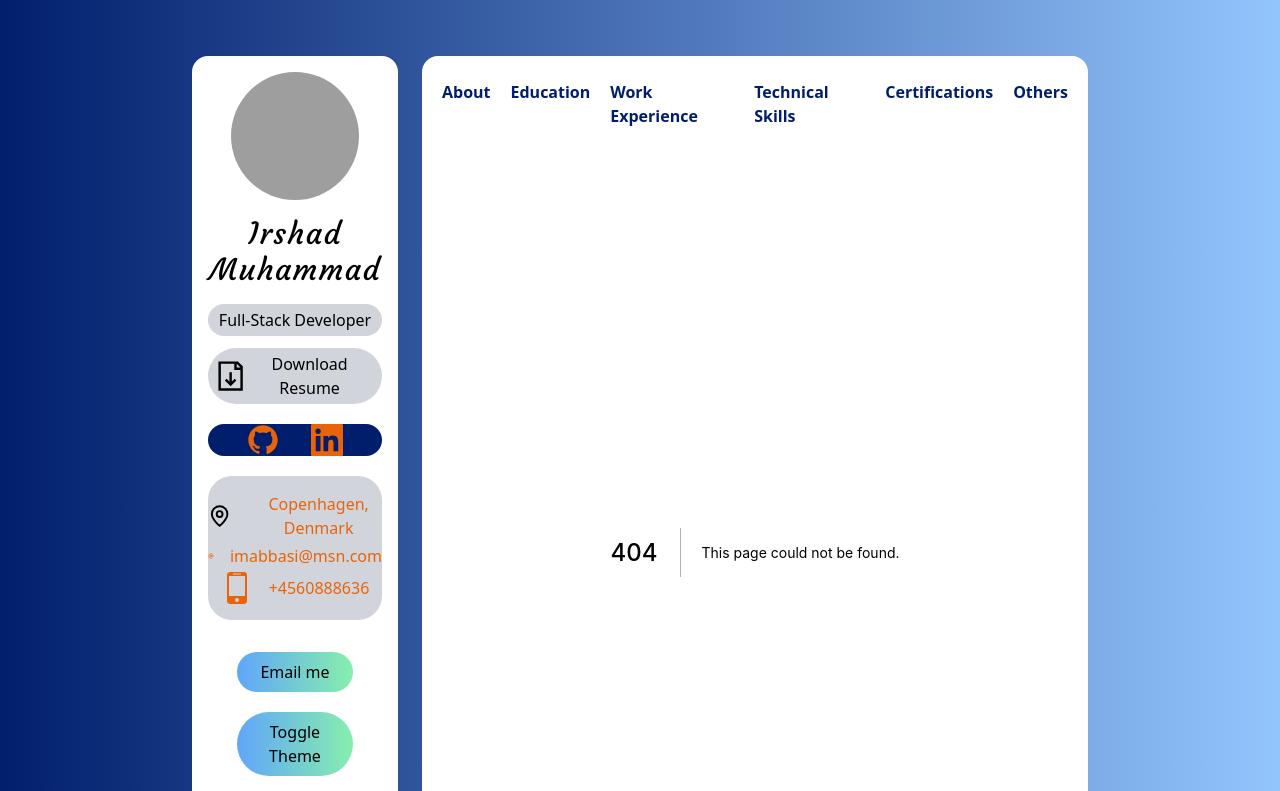
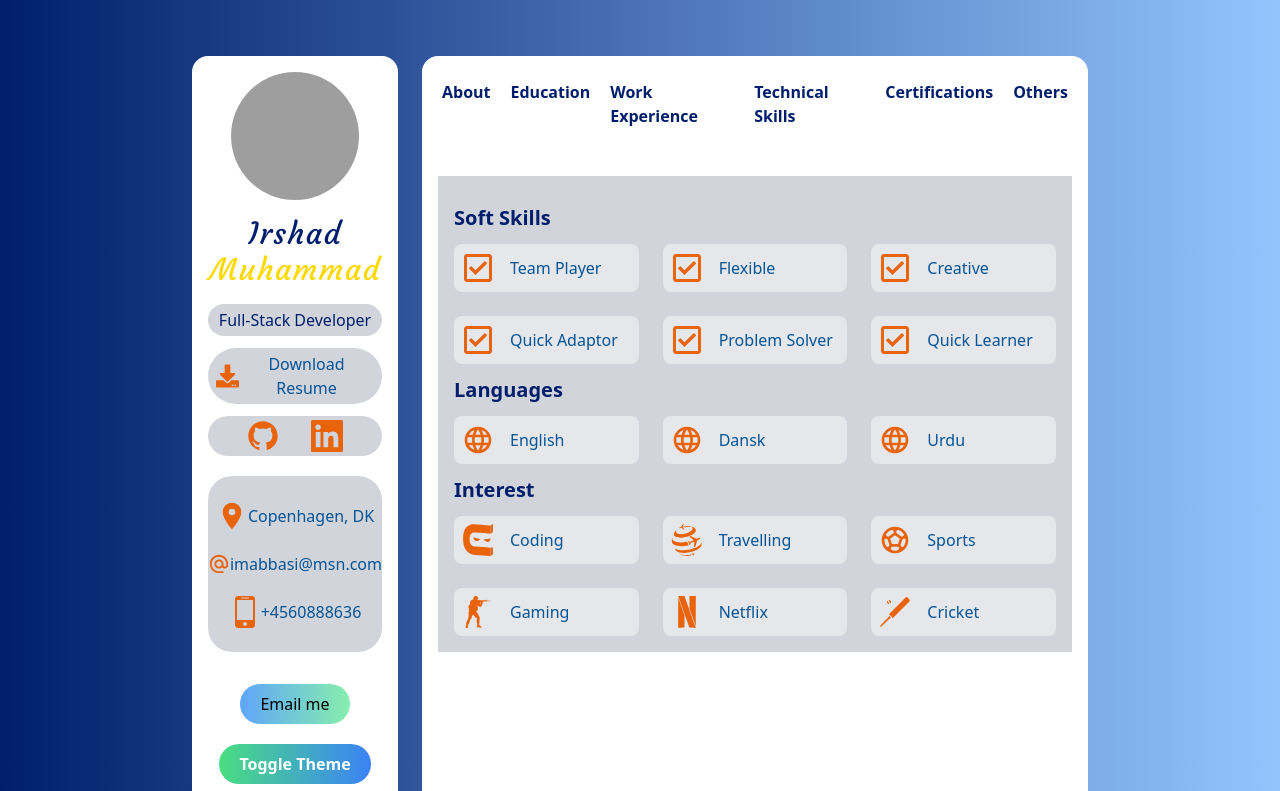
Before and after one commit to im-irshad/my-portfolio, a Next.js app: page /Others in a window 1280 px wide. Before the commit this address had no page. Shown: the top 791 px of the page. Built offline with nearby package versions, Linux system fonts and the light colour scheme; grey boxes are pictures that could not be loaded; a web font is replaced by a local one.

Commit message:
done some more styling and consistency in colors for different fields and elements

```diff
--- a/components/Bar.tsx
+++ b/components/Bar.tsx
@@ -3,13 +3,12 @@ import { ISkill } from "../types";
 
 const Bar: FC<{ data: ISkill }> = ({ data: { Icon, name, level } }) => {
   return (
-    <div className="my-2 text-white bg-gray-300 rounded-full">
+    <div className=" mx-2 my-2 text-orange bg-gray-600 rounded-full">
       <div
         style={{ width: level }}
-        className="flex items-center px-4 py-1 rounded-full bg-gradient-to-r from-blue-400 to-green-300"
+        className="flex items-center px-4 py-1 rounded-full bg-gradient-to-r from-black-600 to-black-100"
       >
-        <Icon className="mr-3" />
-
+        <Icon className="mr-3 text-orange h-8 w-8" />
         {name}
       </div>
     </div>
--- a/components/Navbar.tsx
+++ b/components/Navbar.tsx
@@ -52,7 +52,7 @@ export const Navbar = () => {
           activepage={activepage}
           setActivePage={setActivePage}
           name="Work Experience"
-          route="/WorkExp"
+          route="/workexp"
         />
         <NavItem
           activepage={activepage}
@@ -70,7 +70,7 @@ export const Navbar = () => {
           activepage={activepage}
           setActivePage={setActivePage}
           name="Others"
-          route="/Etc"
+          route="/Others"
         />
       </div>
     </div>
--- a/components/ServiceCard.tsx
+++ b/components/ServiceCard.tsx
@@ -6,10 +6,10 @@ const ServiceCard: FC<{ service: IService }> = ({
 }) => {
   return (
     <div className="p-2 flex items-center space-x-4">
-      <Icon className="w-12 h-12 text-red-500" />
+      <Icon className="w-12 h-12 text-orange" />
       <div>
-        <h4 className="font-bold">{title}</h4>
-        <p>{about}</p>
+        <h4 className="font-bold text-dblue">{title}</h4>
+        <p className="text-bblue">{about}</p>
       </div>
     </div>
   );
--- a/components/Sidebar.tsx
+++ b/components/Sidebar.tsx
@@ -2,6 +2,7 @@ import { useTheme } from "next-themes";
 import Image from "next/image";
 import Link from "next/link";
 import React from "react";
+import { FaDownload } from "react-icons/fa";
 import {
   GrDocumentDownload,
   GrLocation,
@@ -9,7 +10,7 @@ import {
   GrLinkedin,
 } from "react-icons/gr";
 import { ImMobile } from "react-icons/im";
-import { MdOutlineAlternateEmail } from "react-icons/md";
+import { MdLocationOn, MdOutlineAlternateEmail } from "react-icons/md";
 
 const Sidebar = () => {
   const { theme, setTheme } = useTheme();
@@ -23,51 +24,48 @@ const Sidebar = () => {
         alt="my image"
         className="w-32 h-32 rounded-full mx-auto"
       />
-      <h3 className="my-4 text-3xl font-medium tracking-wider font-Courgette">
-        <span className="">Irshad </span>
+      <h3 className="my-4 text-3xl text-yellow font-medium tracking-wider font-Courgette">
+        <span className="text-dblue">Irshad </span>
         Muhammad
       </h3>
-      <p className="px-2 py-1 my-3 bg-gray-300 rounded-full">
+      <p className="px-2 py-1 my-3 bg-gray-300 rounded-full text-dblue">
         Full-Stack Developer
       </p>
-      <a
-        href="/"
-        className="flex items-center justify-center py-1 px-2 my-3 bg-gray-300 rounded-full"
-      >
-        <GrDocumentDownload className="h-8 w-8" />
-        Download Resume
-      </a>
+      <Link href="/">
+        <a className="flex items-center justify-around py-1 px-2 my-3 bg-gray-300 rounded-full text-bblue">
+          <FaDownload className="h-6 w-6 text-orange" />
+          <h6>Download Resume</h6>
+        </a>
+      </Link>
+      <Link href="/">
+        <a className="flex items-center text-orange justify-center py-1 px-2 my-3 bg-gray-300 rounded-full">
+          <GrGithub className="h-8 w-8 mr-4 cursor-pointer" />
+          <GrLinkedin className="h-8 w-8 ml-4 cursor-pointer" />
+        </a>
+      </Link>
 
-      <div className="flex justify-center items-center my-5 bg-dblue w-12/12 text-orange md:w-full rounded-full">
-        <Link href="/">
-          <GrGithub className="h-8 w-8 mr-4 cursor-pointer" />
-        </Link>
-        <Link href="/">
-          <GrLinkedin className="h-8 w-8 ml-4 cursor-pointer" />
-        </Link>
-      </div>
-      <div className="my-5 py-4 bg-gray-300 rounded-3xl bg-dblue text-orange">
-        <div className="flex items-center justify-center space-x-2">
-          <GrLocation className="w-8 h-8 mr-4" />
-          <span>Copenhagen, Denmark</span>
+      <div className="my-5 py-4 bg-gray-300 rounded-3xl">
+        <div className="flex items-center justify-center py-2 ">
+          <MdLocationOn className="w-8 h-8 text-orange" />
+          <h6 className="text-bblue">Copenhagen, DK</h6>
         </div>
-        <p className="flex items-center justify-center">
-          <MdOutlineAlternateEmail className="w-8 h-8 mr-4" />
+        <p className="flex items-center justify-center py-2 text-bblue">
+          <MdOutlineAlternateEmail className="w-8 h-8 text-orange" />
           imabbasi@msn.com
         </p>
-        <p className="flex items-center justify-center">
-          <ImMobile className="w-8 h-8 mr-4" />
+        <p className=" text-bblue flex items-center justify-center py-2">
+          <ImMobile className="w-8 h-8 text-orange" />
           +4560888636
         </p>
       </div>
       <button
-        className="bg-gradient-to-r from-blue-400 to-green-300 w-8/12 py-2 px-5 rounded-full my-3"
+        className="bg-gradient-to-r from-blue-400 to-green-300 w-12/12 py-2 px-5 rounded-full my-3"
         onClick={() => window.open("mailto:imabbasi@msn.com")}
       >
         Email me
       </button>
       <button
-        className="bg-gradient-to-r from-blue-400 to-green-300 w-8/12 py-2 px-5 rounded-full my-2"
+        className="bg-gradient-to-r from-green-400 to-blue-500 hover:from-pink-500 hover:to-yellow-500 w-12/12 py-2 px-5 rounded-full my-2 text-white font-bold"
         onClick={themeToggler}
       >
         Toggle Theme
--- a/data.ts
+++ b/data.ts
@@ -10,7 +10,7 @@ import {
   ISkill,
   ISSkills,
 } from "./types";
-import { FaDatabase, FaRegCheckSquare } from "react-icons/fa";
+import { FaDatabase, FaRegCheckSquare, FaWarehouse } from "react-icons/fa";
 import {
   SiExpress,
   SiGit,
@@ -188,7 +188,7 @@ export const ExpDetail: IExperience[] = [
     Duration: "Feb. 2007 - Feb. 2009 ",
   },
   {
-    Icon: GrUserWorker,
+    Icon: FaWarehouse,
     JobTitle: "Stock Associate",
     Company: "Nemlig.com",
     Location: "Denmark",
--- a/pages/Certs.tsx
+++ b/pages/Certs.tsx
@@ -3,17 +3,20 @@ import { CertInfo, ExpDetail } from "../data";
 
 const Certs = () => {
   return (
+    <div className="px-4 pt-1 ">
       <div className="p-4 my-5 bg-gray-300 flex-grow">
-      <h6 className="my-3 text_xl font-bold">Certification & Achievements</h6>
+        <h6 className="my-3 text-xl font-bold text-dblue">
+          Certification & Achievements
+        </h6>
         <div className="grid gap-6  ">
           {CertInfo.map((cert) => (
             <div
-            key={cert.Company}
+              key={cert.CourseTitle}
               className="bg-gray-200 rounded-lg lg:col-span-1"
             >
               <div className="p-2 flex items-center space-x-4">
-              <cert.Icon className="w-12 h-12 text-red-500" />
-              <div>
+                <cert.Icon className="w-12 h-12 text-orange" />
+                <div className="text-bblue">
                   <h4 className="font-bold">{cert.CourseTitle}</h4>
                   <p>{cert.Company}</p>
                   <p>
@@ -25,6 +28,7 @@ const Certs = () => {
           ))}
         </div>
       </div>
+    </div>
   );
 };
 
--- a/pages/Education.tsx
+++ b/pages/Education.tsx
@@ -3,8 +3,9 @@ import { EducationDetail } from "../data";
 
 const Education = () => {
   return (
+    <div className="px-4 pt-1">
       <div className="p-4 my-5 bg-gray-300 flex-grow">
-      <h6 className="my-3 text_xl font-bold">My Education</h6>
+        <h6 className="my-3 text-xl font-bold text-dblue">My Education</h6>
         <div className="grid gap-6  ">
           {EducationDetail.map((edu) => (
             <div
@@ -12,8 +13,8 @@ const Education = () => {
               className="bg-gray-200 rounded-lg lg:col-span-1"
             >
               <div className="p-2 flex items-center space-x-4">
-              <edu.Icon className="w-12 h-12 text-red-500" />
-              <div>
+                <edu.Icon className="w-12 h-12 text-orange" />
+                <div className="text-bblue">
                   <h4 className="font-bold">{edu.Degree}</h4>
                   <p>{edu.University}</p>
                   <p>
@@ -25,6 +26,7 @@ const Education = () => {
           ))}
         </div>
       </div>
+    </div>
   );
 };
 
--- a/pages/Etc.tsx
+++ /dev/null
@@ -1,50 +0,0 @@
-import React from "react";
-import { CertInfo, Interest, Lang, SoftSkills } from "../data";
-
-const Etc = () => {
-  return (
-    <div className="p-4 my-5 bg-gray-300 flex-grow">
-      <h6 className="my-3 text_xl font-bold">Soft Skills</h6>
-      <div className=" grid gap-6 md:grid-cols-3 ">
-        {SoftSkills.map((ss) => (
-          <div key={ss.sskil} className="bg-gray-200 rounded-lg lg:col-span-1">
-            <div className="p-2 flex items-center space-x-4">
-              <ss.Icon className="w-12 h-12 text-red-500" />
-              <div>
-                <h4 className="font-bold">{ss.sskil}</h4>
-              </div>
-            </div>
-          </div>
-        ))}
-      </div>
-      <h6 className="my-3 text_xl font-bold">Languages</h6>
-      <div className=" grid gap-6 md:grid-cols-3 ">
-        {Lang.map((l) => (
-          <div key={l.name} className="bg-gray-200 rounded-lg lg:col-span-1">
-            <div className="p-2 flex items-center space-x-4">
-              <l.Icon className="w-12 h-12 text-red-500" />
-              <div>
-                <h4 className="font-bold">{l.name}</h4>
-              </div>
-            </div>
-          </div>
-        ))}
-      </div>
-      <h6 className="my-3 text_xl font-bold">Interest</h6>
-      <div className=" grid gap-6 md:grid-cols-3 ">
-        {Interest.map((int) => (
-          <div key={int.name} className="bg-gray-200 rounded-lg lg:col-span-1">
-            <div className="p-2 flex items-center space-x-4">
-              <int.Icon className="w-12 h-12 text-red-500" />
-              <div>
-                <h4 className="font-bold">{int.name}</h4>
-              </div>
-            </div>
-          </div>
-        ))}
-      </div>
-    </div>
-  );
-};
-
-export default Etc;
--- /dev/null
+++ b/pages/Others.tsx
@@ -0,0 +1,58 @@
+import React from "react";
+import { Interest, Lang, SoftSkills } from "../data";
+
+const Others = () => {
+  return (
+    <div className="px-4 pt-1 ">
+      <div className="p-4 my-5 bg-gray-300 flex-grow">
+        <h2 className="my-3 text-xl font-bold text-dblue">Soft Skills</h2>
+        <div className=" grid gap-6 md:grid-cols-3 ">
+          {SoftSkills.map((ss) => (
+            <div
+              key={ss.sskil}
+              className="bg-gray-200 rounded-lg lg:col-span-1"
+            >
+              <div className="p-2 flex items-center space-x-4">
+                <ss.Icon className="w-8 h-8 text-orange" />
+                <div>
+                  <h4 className=" text-bblue">{ss.sskil}</h4>
+                </div>
+              </div>
+            </div>
+          ))}
+        </div>
+        <h5 className="my-3 text-xl font-bold text-dblue">Languages</h5>
+        <div className=" grid gap-6 md:grid-cols-3 ">
+          {Lang.map((l) => (
+            <div key={l.name} className="bg-gray-200 rounded-lg lg:col-span-1">
+              <div className="p-2 flex items-center space-x-4">
+                <l.Icon className="w-8 h-8 text-orange" />
+                <div>
+                  <h4 className=" text-bblue">{l.name}</h4>
+                </div>
+              </div>
+            </div>
+          ))}
+        </div>
+        <h5 className="my-3 text-xl font-bold text-dblue">Interest</h5>
+        <div className=" grid gap-6 md:grid-cols-3 ">
+          {Interest.map((int) => (
+            <div
+              key={int.name}
+              className="bg-gray-200 rounded-lg lg:col-span-1"
+            >
+              <div className="p-2 flex items-center space-x-4">
+                <int.Icon className="w-8 h-8 text-orange" />
+                <div>
+                  <h4 className=" text-bblue">{int.name}</h4>
+                </div>
+              </div>
+            </div>
+          ))}
+        </div>
+      </div>
+    </div>
+  );
+};
+
+export default Others;
--- a/pages/TechSkills.tsx
+++ b/pages/TechSkills.tsx
@@ -5,27 +5,29 @@ import { Languages, Frontend, Backend, Database, Others } from "../data";
 
 const TechSkills = () => {
   return (
-    <div className="px-6 py-2">
-      <div className="grid gap-6 md:grid-cols-2">
+    <div className="px-6 py-2 ">
+      <div className=" grid gap-6 md:grid-cols-2 bg-gray-300">
         <div>
-          <h5 className="my-3 text-2xl font-bold">Programming Languages</h5>
+          <h5 className="mx-2 my-3 text-xl font-bold text-dblue">
+            Programming Languages
+          </h5>
           <SkillTypes data={Languages} />
         </div>
         <div>
-          <h5 className="my-3 text-2xl font-bold">Frontend</h5>
+          <h5 className="mx-2 my-3 text-xl font-bold text-dblue">Frontend</h5>
           <SkillTypes data={Frontend} />
         </div>
         <div>
-          <h5 className="my-3 text-2xl font-bold">Backend</h5>
+          <h5 className="mx-2 my-3 text-xl font-bold text-dblue">Backend</h5>
           <SkillTypes data={Backend} />
         </div>
         <div>
-          <h5 className="my-3 text-2xl font-bold">Databases</h5>
+          <h5 className="mx-2 my-3 text-xl font-bold text-dblue">Databases</h5>
           <SkillTypes data={Database} />
         </div>
 
         <div>
-          <h5 className="my-3 text-2xl font-bold">Others</h5>
+          <h5 className="mx-2 my-3 text-xl font-bold">Others</h5>
           <SkillTypes data={Others} />
         </div>
       </div>
--- a/pages/WorkExp.tsx
+++ b/pages/WorkExp.tsx
@@ -1,10 +1,11 @@
 import React from "react";
 import { ExpDetail } from "../data";
 
-const WorkExp = () => {
+const workexp = () => {
   return (
+    <div className="px-4 pt-1">
       <div className="p-4 my-5 bg-gray-300 flex-grow">
-      <h6 className="my-3 text_xl font-bold">Work Experience</h6>
+        <h6 className="my-3 text-xl font-bold text-dblue">Work Experience</h6>
         <div className="grid gap-6  ">
           {ExpDetail.map((exp) => (
             <div
@@ -12,11 +13,11 @@ const WorkExp = () => {
               className="bg-gray-200 rounded-lg lg:col-span-1"
             >
               <div className="p-2 flex items-center space-x-4">
-              <exp.Icon className="w-12 h-12 text-red-500" />
+                <exp.Icon className="w-12 h-12 text-orange" />
                 <div>
-                <h4 className="font-bold">{exp.JobTitle}</h4>
-                <p>{exp.Company}</p>
-                <p>
+                  <h4 className="font-bold text-dblue">{exp.JobTitle}</h4>
+                  <p className="text-bblue">{exp.Company}</p>
+                  <p className="text-bblue">
                     {exp.Location} - {exp.Duration}{" "}
                   </p>
                 </div>
@@ -25,7 +26,8 @@ const WorkExp = () => {
           ))}
         </div>
       </div>
+    </div>
   );
 };
 
-export default WorkExp;
+export default workexp;
--- a/pages/index.tsx
+++ b/pages/index.tsx
@@ -4,13 +4,13 @@ import { services } from "../data";
 function index() {
   return (
     <div className="flex flex-col px-6 pt-1 flex-grow">
-      <h5 className="my-3 font-medium">
+      <h5 className="my-3 font-medium text-bblue">
         I'm a passionate IT-professional with an experience of working with
         Javascript, Typescript, React, Express, Node & MongoDB. Eager to learn
         more, active and always ready to accept the new challenges.
       </h5>
       <div className="p-4 my-5 bg-gray-300 flex-grow">
-        <h6 className="my-3 text_xl font-bold">What I Offer</h6>
+        <h6 className="my-3 text_xl font-bold text-dblue">What I Offer</h6>
 
         <div className="grid gap-6  ">
           {services.map((service) => (
```
Lines whose indentation alone changed are shown as unchanged.
